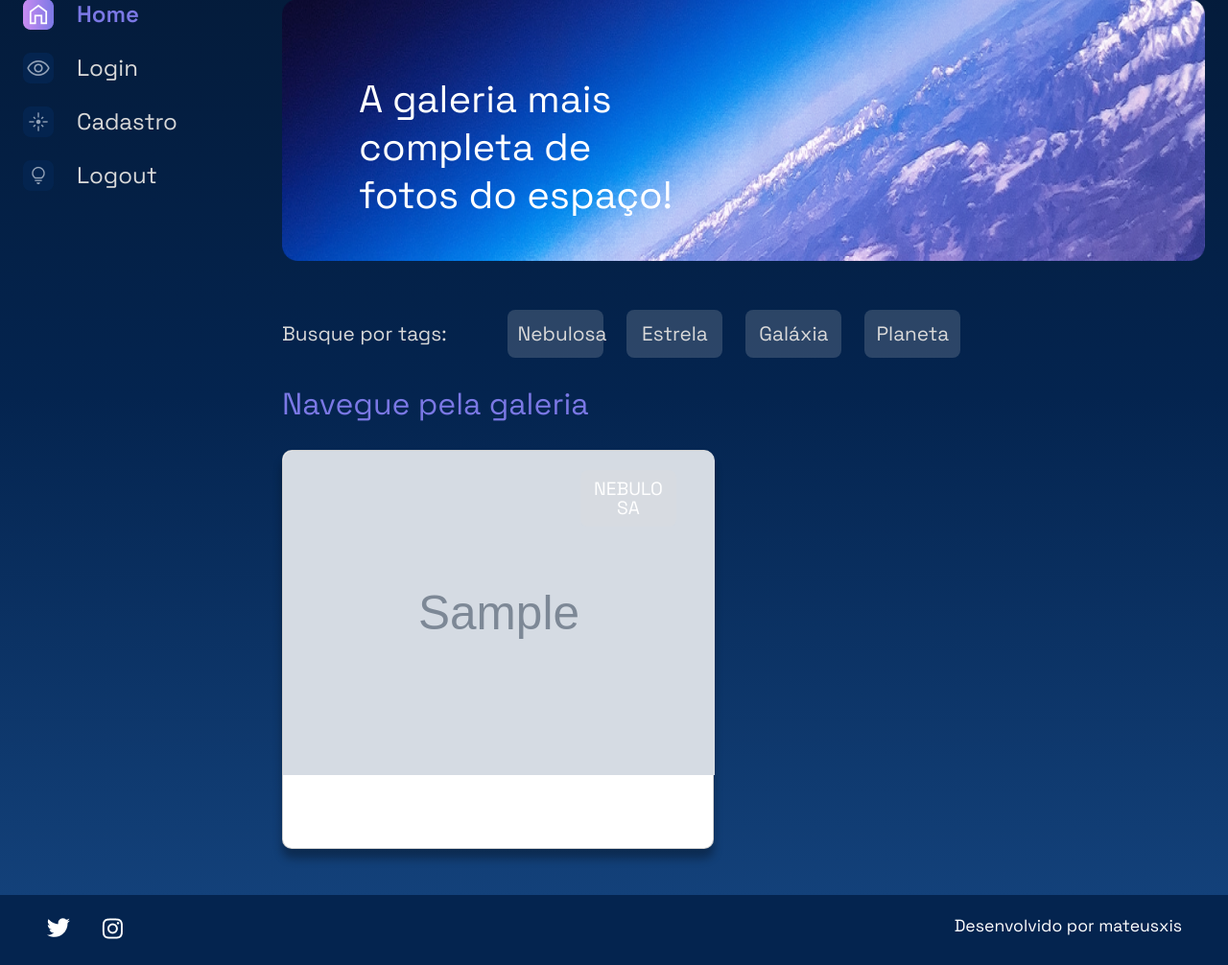
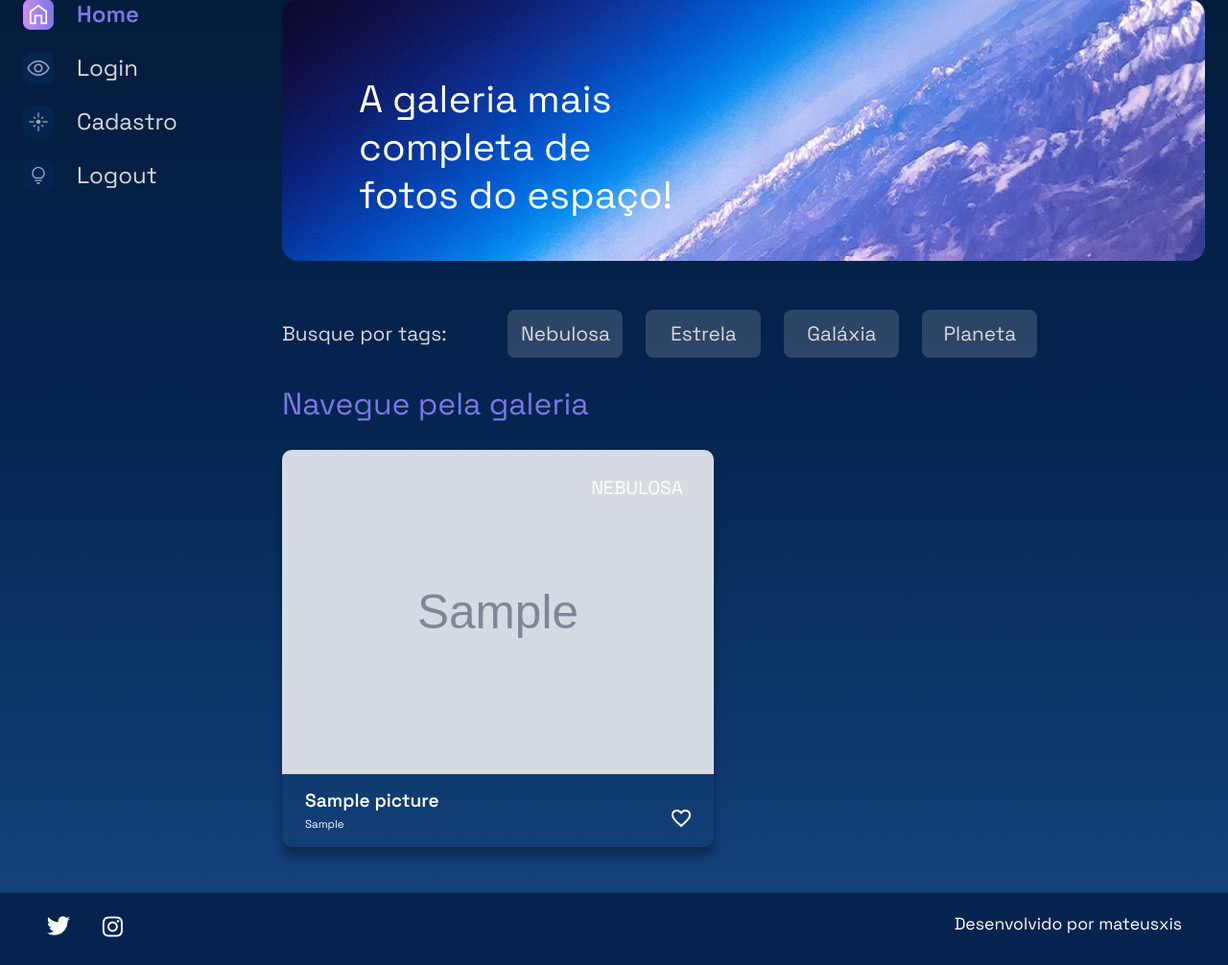
Before and after one commit to mateusxis/django-blog, a Django app: page / in a window 1280 px wide. Shown: the part 179-1185 px from the top of the page at 96% size. After the commit the page ends 1156 px from the top, so only its background shows below. Run offline with Django 4.2, Linux system fonts and the light colour scheme; tables that the repository leaves empty hold one stand-in row (values such as "Sample post"); grey boxes marked "Sample" are stand-in pictures.

Commit message:
chore: refactor class

```diff
--- a/setup/static/styles/style.css
+++ b/setup/static/styles/style.css
@@ -74,14 +74,14 @@
     left: 80px;
 }
 
-.hearder {
+.header {
     align-items: center;
     display: flex;
     justify-content: space-between;
     margin: 1.5rem 0 4rem 0;
 }
 
-.hearder__search {
+.header__search {
     align-items: center;
     border-radius: 10px;
     background: linear-gradient(45deg, #C98CF1,#7B78E5);
@@ -117,7 +117,7 @@
     height: 2rem;
 }
 
-.cards {
+.my-cards {
     width: 100%;
 }
 
@@ -135,7 +135,7 @@
     align-content: space-between;
 }
 
-.card {
+.my-card {
     border-radius: 10px;
     box-shadow: 0px 10px 10px #00000050;
     color: #FFFFFF;
@@ -149,7 +149,7 @@
     border-radius: 10px 10px 0 0;
 }
 
-.card__tag {
+.my-card__tag {
     background-color: #D9D9D940;
     border-radius: 8px;
     border: 2px solid transparent;
@@ -160,10 +160,10 @@
     position: absolute;
     text-align: center;
     top: 20px;
-    width: 100px;
+    width: 120px;
 }
 
-.card__info {
+.my-card__info {
     font-size: 1.2rem;
     padding: 0 1.5rem 1rem 1.5rem;
 }
@@ -373,7 +373,7 @@
     margin-right: 1.5rem;
     border-radius: 8px;
     padding: .8rem .5rem;
-    width: 100px;
+    width: 120px;
     text-align: center;
     border: 2px solid transparent;
 }
--- a/templates/gallery/index.html
+++ b/templates/gallery/index.html
@@ -14,12 +14,12 @@
     </ul>
   </section>
   <section class="gallery">
-    <div class="cards">
+    <div class="my-cards">
       <h2 class="cards__title">Navegue pela galeria</h2>
       <ul class="cards__list">
         {% if pictures %}
         {% for picture in pictures %}
-        <li class="card">
+        <li class="my-card">
           <a href="{% url 'image' picture.id %}">
             {% if picture.src == "" or picture.src == null %}
               <img class="card__image" src="{% static '/assets/imagens/galeria/not-found.png'%}" alt="foto" />
@@ -27,8 +27,8 @@
               <img class="card__image" src="{{ picture.src.url }}" alt="foto" />
             {% endif %}
           </a>
-          <span class="card__tag">{{picture.category}}</span>
-          <div class="card__info">
+          <span class="my-card__tag">{{picture.category}}</span>
+          <div class="my-card__info">
             <p class="card__title">{{picture.name}}</p>
             <div class="card__text">
               <p class="card__description">{{picture.legend}}</p>
--- a/templates/shared/partials/_header.html
+++ b/templates/shared/partials/_header.html
@@ -1,12 +1,12 @@
 {% load static %}
-<header class="hearder">
+<header class="header">
   <img src="{% static '/assets/logo/Logo(2).png' %}" alt="Logo da Alura Space" />
   {% for message in messages %}
   <div class="alert alert-primary">
     <p id="messages">{{message}}</p>
   </div>
   {% endfor %}
-  <div class="hearder__search">
+  <div class="header__search">
     <div class="search__background">
       <form action="{% url 'search' %}">
         <input name="term" class="search__input" type="text" placeholder="O que você procura?" />
```
Also changed, not shown: static/styles/style.css (+8 -8 lines), templates/gallery/search.html (+4 -4 lines).
